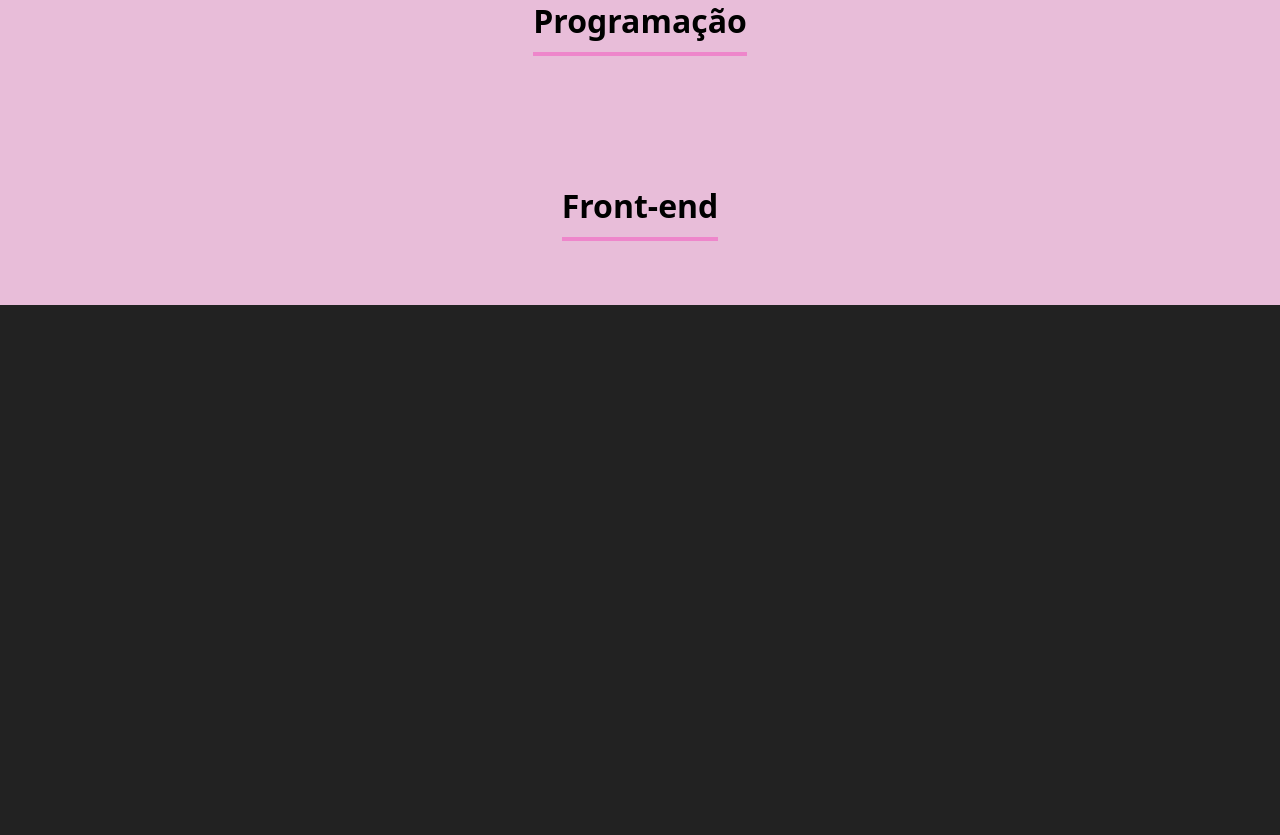
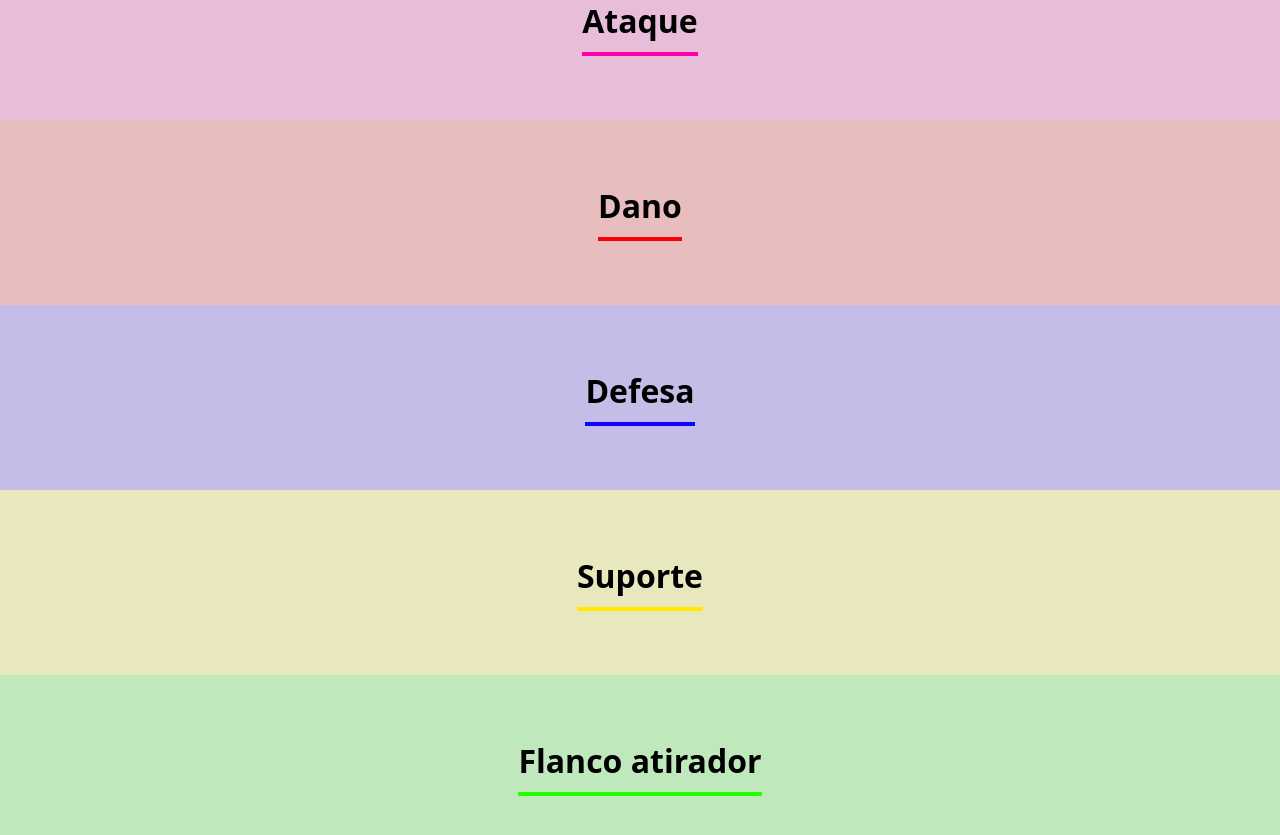
Before and after one commit to luispieta/ornograma, a React (Vite) app: page / in a window 1280 px wide. Shown: the part 1280-2115 px from the top of the page. Before the commit the page ends 1585 px from the top, so only its background shows below. Built offline with nearby package versions, Linux system fonts and the light colour scheme.

Commit message:
Feat: Apresentando todas as funções dos personagens

```diff
--- a/src/App.jsx
+++ b/src/App.jsx
@@ -4,6 +4,34 @@ import Formulario from './componentes/Formulario/index.jsx'
 import Time from './componentes/Time/index.jsx'
 
 export default function App() {
+
+  const times = [
+    {
+      nome: "Ataque",
+      corPrimaria: "#ff00aaff",
+      corSegundaria: "#e8bdd9"
+    },
+    {
+      nome: "Dano",
+      corPrimaria: "#ff0000ff",
+      corSegundaria: "#e8bdbdff"
+    },
+    {
+      nome: "Defesa",
+      corPrimaria: "#1100ffff",
+      corSegundaria: "#c3bde8ff"
+    },
+    {
+      nome: "Suporte",
+      corPrimaria: "#ffea00ff",
+      corSegundaria: "#e8e7bdff"
+    },
+    {
+      nome: "Flanco atirador",
+      corPrimaria: "#22ff00ff",
+      corSegundaria: "#bfe8bdff"
+    }
+  ]
 
   const [colaborador, setColaborador] = useState([])
 
@@ -15,10 +43,16 @@ export default function App() {
   return (
     <div>
       <Banner/>
-      <Formulario colaboradorCadastrado={colaborador => novoColaboradorCadastrado(colaborador)}/>
-      <Time nome="Programação"/>
-      <Time nome="Front-end"/>
+      <Formulario nomeTimes={times.map(time => time.nome)} colaboradorCadastrado={colaborador => novoColaboradorCadastrado(colaborador)}/>
 
+      {times.map(time =>
+        <Time
+          key={time.nome}
+          nome={time.nome}
+          corPrimaria={time.corPrimaria}
+          corSegundaria={time.corSegundaria}
+        />
+      )}
     </div>
   )
 }
--- a/src/componentes/Formulario/index.jsx
+++ b/src/componentes/Formulario/index.jsx
@@ -5,14 +5,6 @@ import "./formulario.css";
 import { useState } from "react";
 
 export default function Formulario (props) {
-
-    const times = [
-        "Ataque",
-        "Dano",
-        "Defesa",
-        "Suporte",
-        "Flanco atirador"
-    ];
 
     const [nome, setNome] = useState("")
     const [cargo, setCargo] = useState("")
@@ -56,7 +48,7 @@ export default function Formulario (props) {
                     obrigatorio={true}
                     label="Time"
                     name="time"
-                    itens={times}
+                    itens={props.nomeTimes}
                     valor={time}
                     alterado={valor => setTime(valor)}
                 />
--- a/src/componentes/Time/index.jsx
+++ b/src/componentes/Time/index.jsx
@@ -1,9 +1,14 @@
 import "./time.css"
 
 export default function Time(props) {
+
+    const fundo = {backgroundColor: props.corSegundaria}
+
+    const borda = {borderColor: props.corPrimaria}
+
     return(
-        <section className="time">
-            <h3>{props.nome}</h3>
+        <section className="time" style={fundo}>
+            <h3 style={borda} >{props.nome}</h3>
         </section>
     )
 }
--- a/src/componentes/Time/time.css
+++ b/src/componentes/Time/time.css
@@ -1,12 +1,11 @@
 .time{
     text-align: center;
     padding: 32px;
-    background-color: #e8bdd9;
 }
 
 .time h3{
     font-size: 32px;
-    border-bottom: 4px solid #ee86cb;
+    border-bottom: 4px solid;
     display: inline-block;
     padding-bottom: 10px;
 }
```
